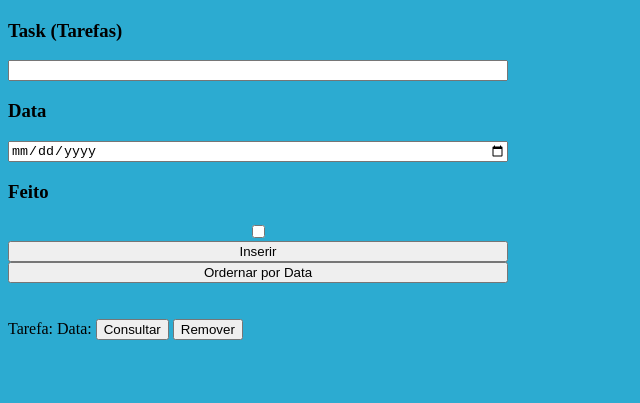
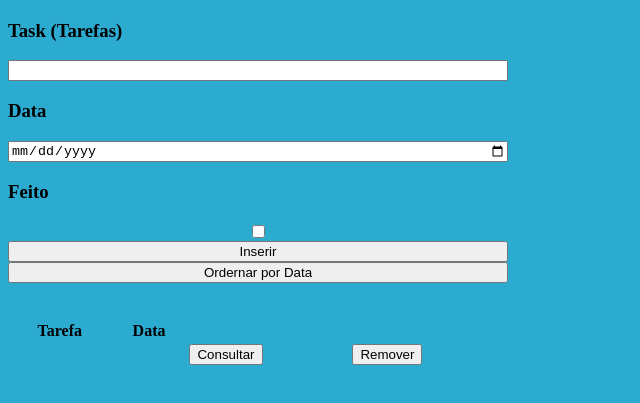
Before and after one commit to matheussilvafonseca/Todo-List, a plain HTML site: page index.html in a window 1280 px wide. Both pictures are taken after a click on the button "Inserir". Shown: the part 79-482 px from the top of the page, without its empty margins (0-640 px from the left). Drawn offline with Linux system fonts and the light colour scheme.

Commit message:
feat: Inserção de tabelas para listar as tarefas

```diff
--- a/index.html
+++ b/index.html
@@ -18,7 +18,9 @@
         <button id="Ordernar">Ordernar por Data</button>
         <br>
         <br>
-        <div id="tasks"></div>
+        <table id="table_tasks">
+
+        </table>
     </div>
     <script src="script.js"></script>
 </body>
--- a/script.js
+++ b/script.js
@@ -1,23 +1,32 @@
-let div_tasks = document.getElementById("tasks");
+let table_tasks = document.getElementById("table_tasks");
+let trs = document.getElementsByTagName('tr');
 let insert = document.getElementById("Inserir");
 let task_array = [];
 
 insert.addEventListener('click', inserir);
 
 function inserir() {
-    div_tasks.innerHTML = "";
+    table_tasks.innerHTML =
+    `
+        <tr>
+            <th>Tarefa</th>
+            <th>Data</th>
+        </tr>
+    `;
     let task = document.getElementById("tarefa").value;
     let date = document.getElementById("data").value;
     let tarefa = { Nome: task, Data: date };
     task_array.push(tarefa);
     for (let i = 0; i < task_array.length; i++) {
-        div_tasks.innerHTML +=
+        table_tasks.innerHTML +=
         `
-            Tarefa: ${task_array[i].Nome}
-            Data: ${task_array[i].Data}
-            <button id="consultar">Consultar</button>
-            <button id="remover">Remover</button>
-            <br>
+            <tr>
+                <td>${task_array[i].Nome}</td>
+                <td>${task_array[i].Data}</td>
+                <td><button id="consultar">Consultar</button></td>
+                <td><button id="remover">Remover</button></td>
+                <br>
+            </tr>
         `
     }
 }
```
